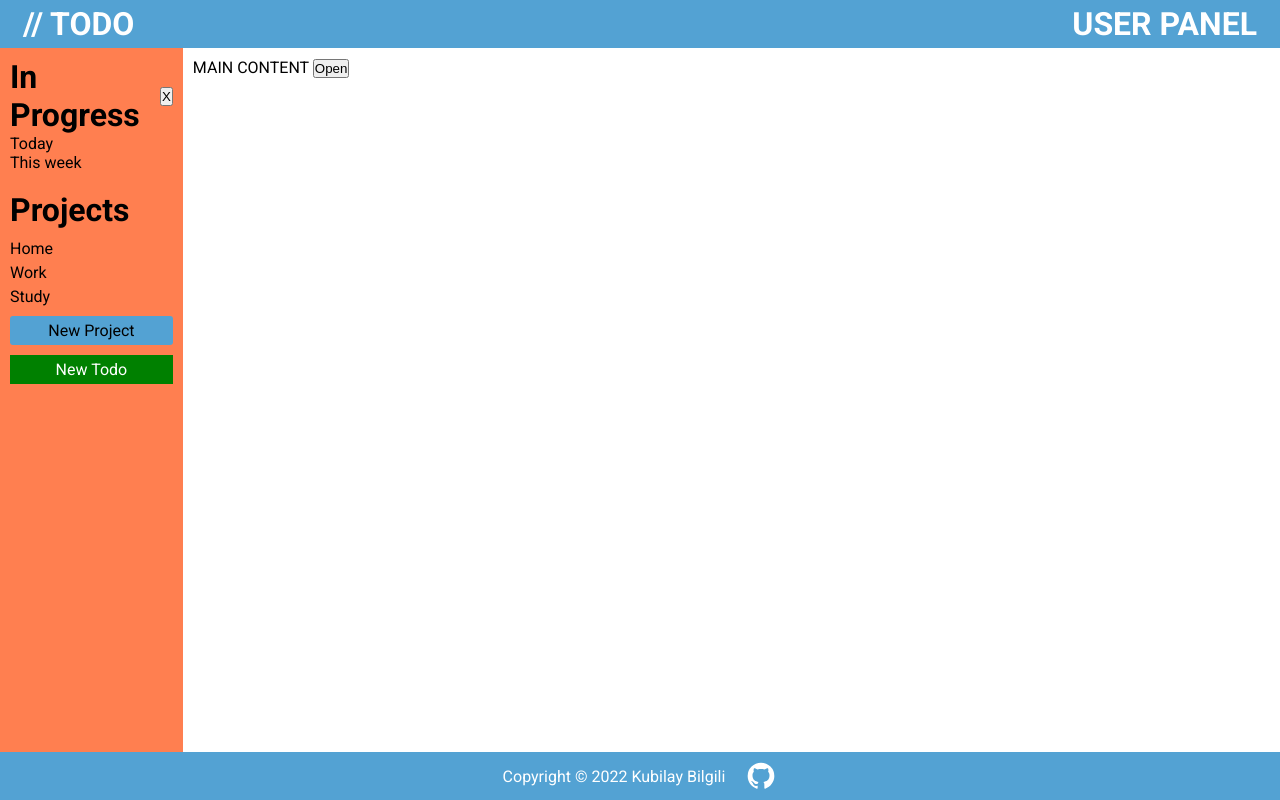
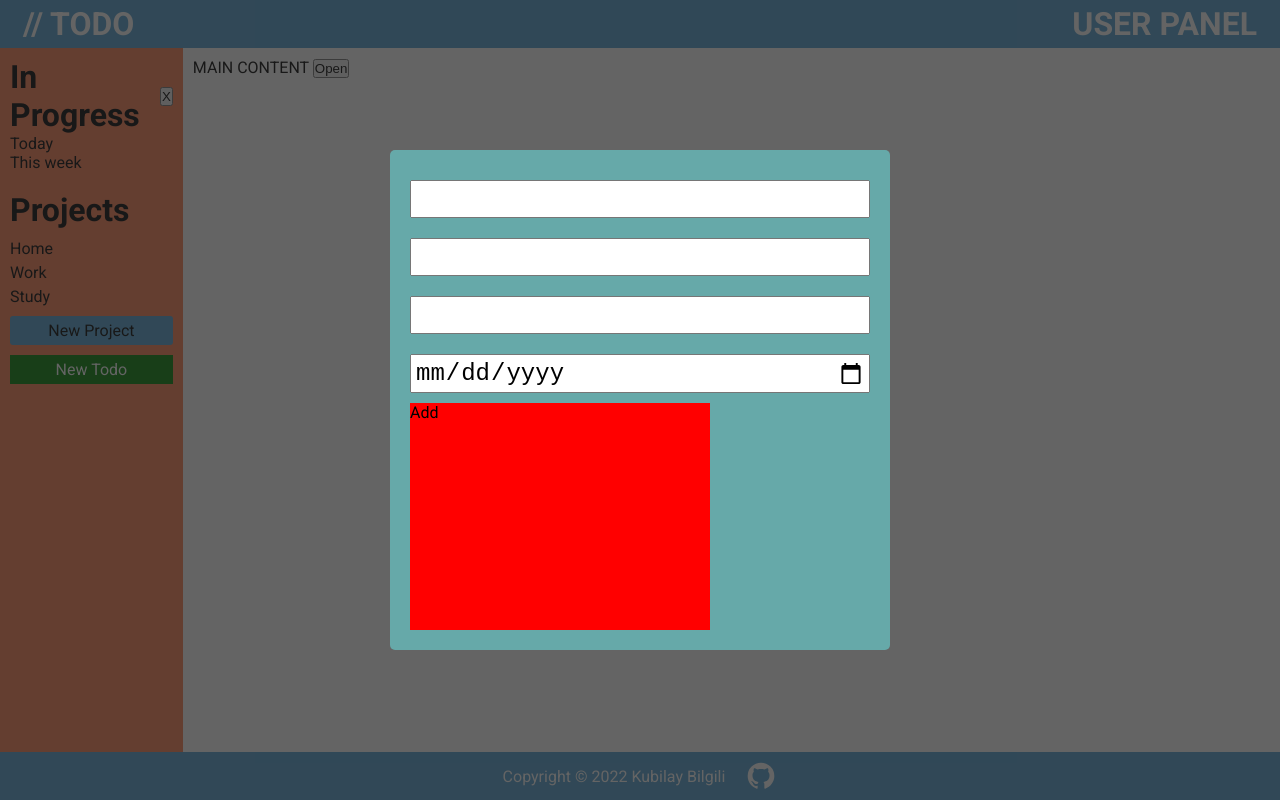
Before and after one commit to kbly538/todo-top, a website built with webpack: page src/index.html in a window 1280 px wide. Both pictures are taken after a click on the element "New Todo". Built offline with nearby package versions, Linux system fonts and the light colour scheme.

Commit message:
add todo item adding form

```diff
--- a/src/css/style.css
+++ b/src/css/style.css
@@ -110,6 +110,54 @@ body {
         }
 
 
+/* TODO FORM */
+.todo-form-wrapper-active{
+    position: fixed;
+    top: 0;
+    left: 0;
+    width: 100%;
+    height: 100%;
+    background-color: rgba(35, 35, 35, 0.702);
+    display: flex;
+    align-items: center;
+    justify-content: center;
+    z-index: 5;
+
+}
+    .todo-form-wrapper-active > form {
+        width: 500px;
+        height: 500px;
+        background-color: rgb(102, 169, 169);
+        display: flex;
+        flex-direction: column;
+        align-items: flex-start;
+        justify-content: flex-start;
+        padding: 20px;
+        border-radius: 5px;
+
+    }
+        .todo-form-wrapper-active > form input {
+            margin: 10px 0;
+            width: 100%;
+            height: 2.5rem;
+            font-size: 1.5rem;
+            padding: 3px;
+        }
+
+.todo-form-wrapper-inactive{
+    position: fixed;
+    top: 0;
+    left: 0;
+    width: 100%;
+    height: 100%;
+    background-color: rgba(35, 35, 35, 0.702);
+    display: flex;
+    align-items: center;
+    justify-content: center;
+    z-index: 5;
+    scale: 0;
+}
+
 /* FOOTER */
 .site-footer {
     position: fixed;
--- a/src/js/model/todoItem.js
+++ b/src/js/model/todoItem.js
@@ -22,7 +22,6 @@ const createTodoItem = function(title, description, priority, dueDate)
 
     if (invalidItem) {
         throw Error('Title cannot be less than 2 characters long')
-        return;
     };
 
     const item = new TodoItem(title, description, priority, dueDate)
--- a/src/js/ui/sidebar/newTodoForm.js
+++ b/src/js/ui/sidebar/newTodoForm.js
@@ -5,18 +5,114 @@ import { currElement, displayProjectDetails, updateProjectDetails } from "../mai
 import { updateProjectList } from "./projects";
 
 const createTodoBtn = document.querySelector('.create-new-todo.btn')
+const todoForm = document.createElement('div');
+let submitButton;
+
+const createForm = function(e){
+    const form = document.createElement('form');
+    form.id = 'todoForm'
 
 
+    // Create label and input for TITLE
+    const lblTitle = document.createElement('label');
+    lblTitle.setAttribute('for', 'title');
 
-const createForm = function(e){
+    const inptTitle = document.createElement('input')
+    inptTitle.type = 'text';
+    inptTitle.name = 'title';
+    inptTitle.id = 'title';
 
 
-}
+    // Create label and input for DESCRIPTION
+    const lblDescription = document.createElement('label');
+    lblDescription.setAttribute('for', 'description');
+    const inptDescription = document.createElement('input')
+    inptDescription.type = 'textfield';
+    inptDescription.name = 'description';
+    inptDescription.id = 'description';
+
+
+    // Create label and input for PRIORITY
+    const lblPriority = document.createElement('label');
+    lblPriority.setAttribute('for', 'toDoPriority');
+    const inptPriority = document.createElement('input')
+    inptPriority.type = 'text';
+    inptPriority.name = 'toDoPriority';
+    inptPriority.id = 'toDoPriority';
+
+    // Create label and input for DUE DATE
+    const lblDueDate = document.createElement('label');
+    lblDueDate.setAttribute('for', 'dueDate');
+    const inptDueDate = document.createElement('input')
+    inptDueDate.type = 'date';
+    inptDueDate.name = 'dueDate';
+    inptDueDate.id = 'dueDate';
+
+
+    const submitBtn = document.createElement('div');
+    submitBtn.textContent = 'Add'
+    submitBtn.style.backgroundColor = 'red';
+    submitBtn.style.width = '300px';
+    submitBtn.style.height = '300px';
+    submitBtn.id = 'submitBtn'
+    submitBtn.setAttribute('type', 'submit')
+    submitBtn.setAttribute('form', 'todoForm')
+    submitBtn.setAttribute('value', 'yallah')
+
+
+    const elements = [lblTitle, inptTitle, lblDescription, inptDescription, lblPriority, inptPriority, lblDueDate, inptDueDate, submitBtn];
+    elements.forEach(e => form.appendChild(e));
+
+
+    document.body.appendChild(todoForm);
+
+    return form
+};
 
 
 
 
+// Create form
+createTodoBtn.addEventListener('click', (e)=> {
+
+    todoForm.classList.remove('todo-form-wrapper-inactive')
+    todoForm.classList.add('todo-form-wrapper-active')
+    todoForm.appendChild(createForm());
+    submitButton = document.querySelector('#submitBtn')
+    submitButton.addEventListener('click', (e)=>{
+        const formInputs = e.target.parentNode;
+        const title = formInputs['title'].value;
+        const description = formInputs['description']?.value;
+        const priority = formInputs['toDoPriority']?.value;
+        const dueDate = formInputs['dueDate'].value;
 
 
+    })
 
-createTodoBtn.addEventListener('click', (e)=> {createForm(e)})
+
+})
+
+if (submitButton){
+    submitButton.addEventListener
+}
+
+// Closes form when clicked in the negative space
+
+todoForm.addEventListener('click', (e)=>{
+    const clickedOutsideForm = !document.querySelector('form').contains(e.target);
+
+    if (clickedOutsideForm === true){
+        todoForm.innerHTML = "";
+        todoForm.classList.add('todo-form-wrapper-inactive')
+        todoForm.classList.remove('todo-form-wrapper-active')
+    }
+})
+
+// Closes form when esc'd
+document.addEventListener('keydown', (e)=> {
+    if (e.key == 'Escape'){
+        todoForm.classList.remove('todo-form-wrapper-active')
+        todoForm.classList.add('todo-form-wrapper-inactive')
+        todoForm.innerHTML = "";
+    }
+})
--- a/src/js/ui/sidebar/projects.js
+++ b/src/js/ui/sidebar/projects.js
@@ -5,7 +5,7 @@ const projectTab = document.querySelector('.projects-container');
 const prjBtn = document.querySelector('#get-projects');
 const createNewProjectBtn = document.querySelector('.create-new-project.btn')
 export const projects = projectTab.childNodes;
-let currElement = '';
+
 
 
 // UPDATE PROJECT LIST
```
